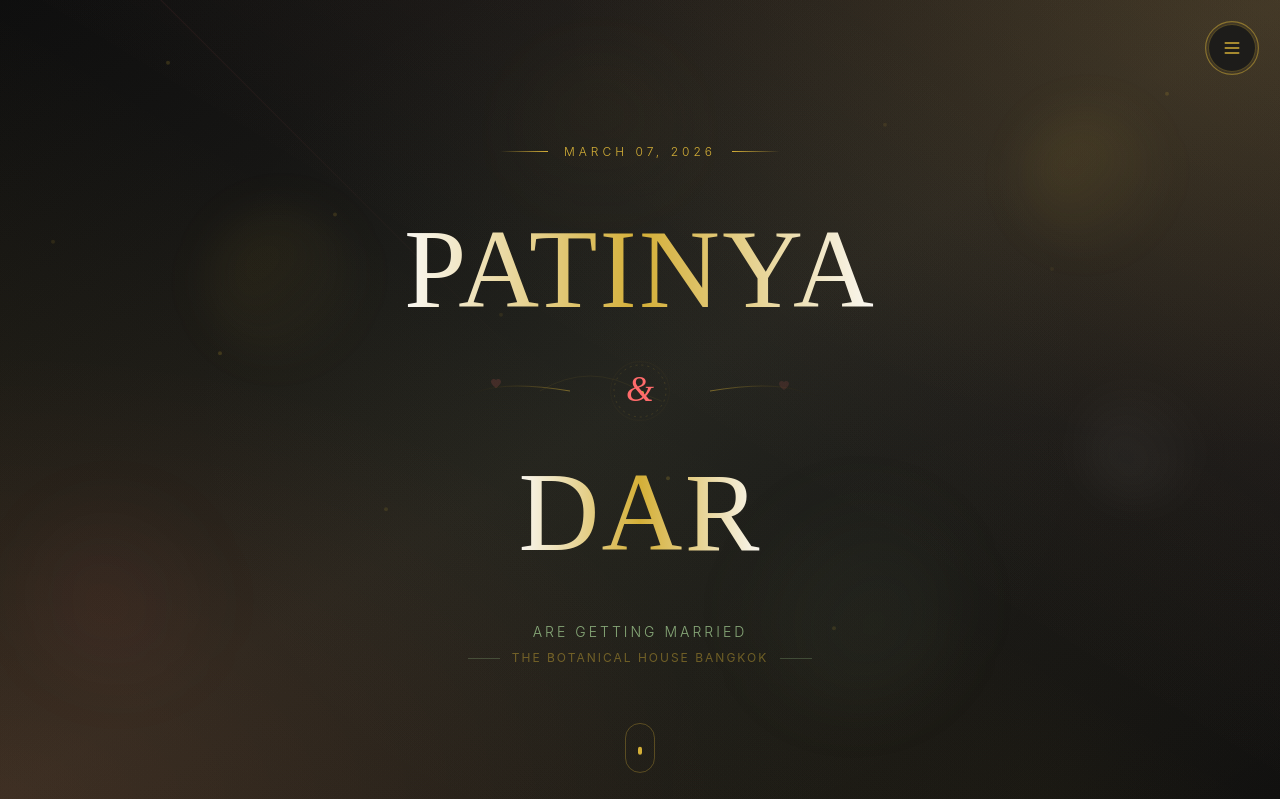
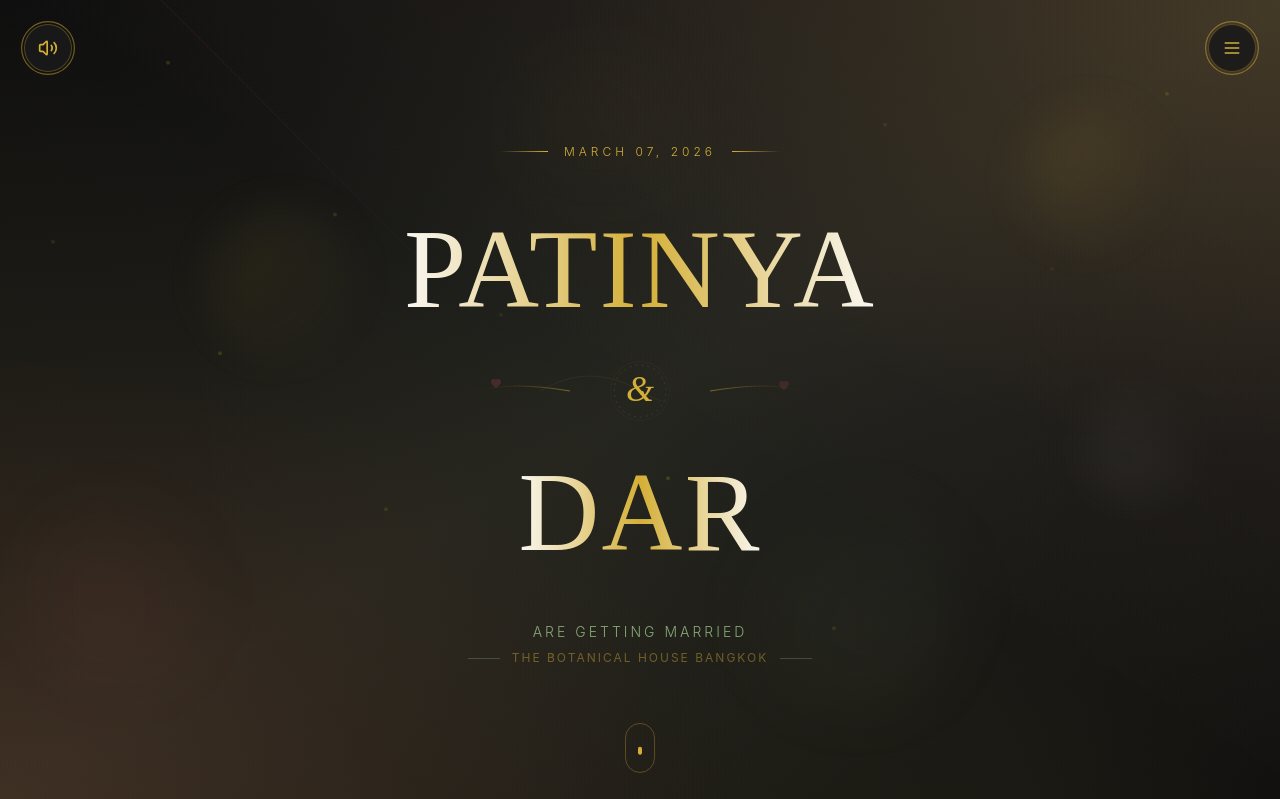
Before and after one commit to georgekhananaev/ceremony-nextjs, a Next.js app: page / in a window 1280 px wide. Shown: the top 799 px of the page. Built offline with nearby package versions, Linux system fonts and the light colour scheme.

Commit message:
Added background music and fixed the & icon color

```diff
--- a/app/components/FloatingMenu.jsx
+++ b/app/components/FloatingMenu.jsx
@@ -44,10 +44,11 @@ export default function FloatingMenu() {
   };
 
   return (
-    <AnimatePresence>
-      {isVisible && (
-        <>
-          {/* Menu Button */}
+    <>
+      <AnimatePresence>
+        {isVisible && (
+          <>
+            {/* Menu Button */}
           <motion.div
             initial={{ opacity: 0, x: 100 }}
             animate={{ opacity: 1, x: 0 }}
@@ -194,5 +195,6 @@ export default function FloatingMenu() {
         </>
       )}
     </AnimatePresence>
+    </>
   );
 }
--- /dev/null
+++ b/app/components/FloatingMusicControl.jsx
@@ -0,0 +1,143 @@
+'use client'
+
+import React, { useState, useEffect, useRef } from 'react';
+import { Volume2, VolumeX } from 'lucide-react';
+import { motion, AnimatePresence } from 'framer-motion';
+
+export default function FloatingMusicControl() {
+  const [isVisible, setIsVisible] = useState(false);
+  const [isPlaying, setIsPlaying] = useState(false);
+  const [hasStarted, setHasStarted] = useState(false);
+  const audioRef = useRef(null);
+
+  useEffect(() => {
+    if (audioRef.current) {
+      audioRef.current.loop = true;
+      audioRef.current.volume = 0.3;
+    }
+  }, []);
+
+  useEffect(() => {
+    const handleScroll = () => {
+      const currentScrollY = window.scrollY;
+
+      if (currentScrollY > 100 && !hasStarted) {
+        setIsVisible(true);
+        setHasStarted(true);
+
+        // Try to play immediately on scroll
+        if (audioRef.current && !isPlaying) {
+          audioRef.current.play().then(() => {
+            setIsPlaying(true);
+          }).catch(error => {
+            console.log('Autoplay on scroll failed:', error);
+          });
+        }
+      }
+
+      // Also try to play if already visible but not playing
+      if (hasStarted && !isPlaying && audioRef.current) {
+        audioRef.current.play().then(() => {
+          setIsPlaying(true);
+        }).catch(() => {
+          // Silently fail, will retry on next scroll
+        });
+      }
+    };
+
+    window.addEventListener('scroll', handleScroll, { passive: true });
+    return () => window.removeEventListener('scroll', handleScroll);
+  }, [hasStarted, isPlaying]);
+
+  // Separate effect to handle autoplay
+  useEffect(() => {
+    if (hasStarted && audioRef.current && !isPlaying) {
+      // Try to play immediately
+      const playPromise = audioRef.current.play();
+
+      if (playPromise !== undefined) {
+        playPromise.then(() => {
+          setIsPlaying(true);
+        }).catch(error => {
+          console.log('Autoplay prevented, user interaction required:', error);
+          // If autoplay fails, we'll play on first user interaction
+          const playOnInteraction = () => {
+            if (audioRef.current && !isPlaying) {
+              audioRef.current.play().then(() => {
+                setIsPlaying(true);
+                document.removeEventListener('click', playOnInteraction);
+                document.removeEventListener('scroll', playOnInteraction);
+                document.removeEventListener('touchstart', playOnInteraction);
+              }).catch(err => console.log('Play failed:', err));
+            }
+          };
+
+          document.addEventListener('click', playOnInteraction, { once: true });
+          document.addEventListener('scroll', playOnInteraction, { once: true });
+          document.addEventListener('touchstart', playOnInteraction, { once: true });
+        });
+      }
+    }
+  }, [hasStarted, isPlaying]);
+
+  const toggleMusic = () => {
+    if (audioRef.current) {
+      if (isPlaying) {
+        audioRef.current.pause();
+        setIsPlaying(false);
+      } else {
+        audioRef.current.play().then(() => {
+          setIsPlaying(true);
+        }).catch(error => {
+          console.log('Audio playback failed:', error);
+        });
+      }
+    }
+  };
+
+  return (
+    <>
+      <audio
+        ref={audioRef}
+        src="/music.mp3"
+        preload="auto"
+        playsInline
+      />
+
+      <AnimatePresence>
+        {isVisible && (
+          <motion.div
+            initial={{ opacity: 0, x: -100 }}
+            animate={{ opacity: 1, x: 0 }}
+            exit={{ opacity: 0, x: -100 }}
+            transition={{ duration: 0.3 }}
+            className="fixed top-6 left-6 z-[100]"
+          >
+            <motion.button
+              onClick={toggleMusic}
+              className="relative w-12 h-12 bg-[#1a1a1a]/90 backdrop-blur-sm rounded-full flex items-center justify-center border border-[#d4af37]/30 hover:border-[#d4af37] transition-colors group"
+              whileHover={{ scale: 1.1 }}
+              whileTap={{ scale: 0.95 }}
+            >
+              {isPlaying ? (
+                <Volume2 className="w-5 h-5 text-[#d4af37]" />
+              ) : (
+                <VolumeX className="w-5 h-5 text-[#d4af37]/60" />
+              )}
+
+              {/* Pulse effect when playing */}
+              {isPlaying && (
+                <motion.div
+                  className="absolute inset-0 rounded-full border border-[#d4af37]/50"
+                  animate={{ scale: [1, 1.3, 1] }}
+                  transition={{ duration: 2, repeat: Infinity }}
+                  style={{ pointerEvents: 'none' }}
+                />
+              )}
+            </motion.button>
+          </motion.div>
+        )}
+      </AnimatePresence>
+    </>
+  );
+}
--- a/app/components/Hero.jsx
+++ b/app/components/Hero.jsx
@@ -260,7 +260,7 @@ export default function Hero() {
                 {/* Center ampersand with elegant animation */}
                 <motion.div className="relative px-6">
                   <motion.span
-                    className="text-[#ff6b6b] text-4xl font-thin italic font-playfair relative z-10 block"
+                    className="text-[#d4af37] text-4xl font-thin italic font-playfair relative z-10 block"
                     animate={{
                       y: [0, -3, 0],
                     }}
--- a/app/page.js
+++ b/app/page.js
@@ -9,11 +9,13 @@ import RSVPForm from './components/RSVPForm'
 import Contact from './components/Contact'
 import Footer from './components/Footer'
 import FloatingMenu from './components/FloatingMenu'
+import FloatingMusicControl from './components/FloatingMusicControl'
 
 export default function Home() {
   return (
     <div className="min-h-screen">
       <FloatingMenu />
+      <FloatingMusicControl />
       <Hero />
       <Countdown />
       <WeddingDetails />
```
Also changed, not shown: 1 other file (tests, documents, lock files or other folders).
